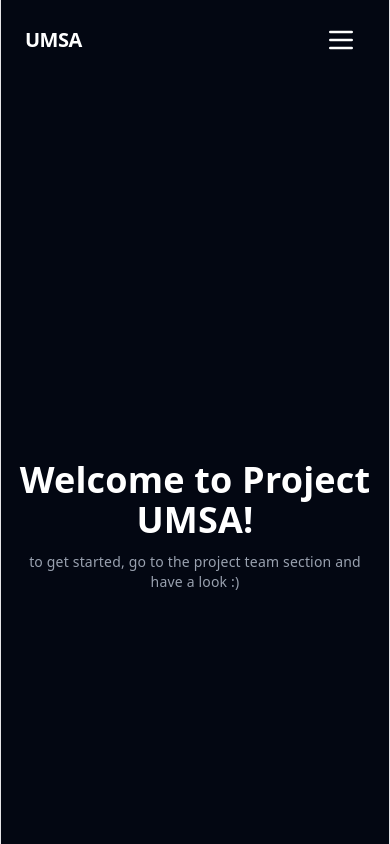
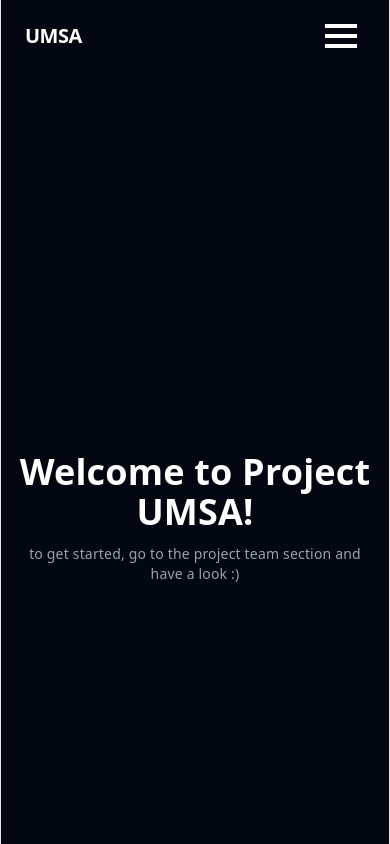
Before and after one commit to UoaWDCC/umsa, a React (Vite) app in the folder client/: page / in a window 390 px wide. Shown: the top 844 px of the page. Built offline with nearby package versions, Linux system fonts and the light colour scheme.

Commit message:
style: animatied dropdown button

```diff
--- a/client/src/components/Navbar.tsx
+++ b/client/src/components/Navbar.tsx
@@ -1,5 +1,6 @@
 import { Link, NavLink } from 'react-router-dom';
 import { useState } from 'react';
+import { motion } from 'motion/react';
 
 export default function Navbar() {
 
@@ -31,16 +32,31 @@ export default function Navbar() {
         <NavLink to="/sign-up" className={linkClass}>Sign Up</NavLink>
       </div>
 
-
-
       {/* shows on small screens only (is hidden once screen size is big) */}
       <div className="md:hidden">
-        <button onClick={toggleDropdown} className="block lg:hidden p-2 text-white">
-          {/* hamburger icon */}
-          <svg className="w-8 h-8" fill="none" stroke="currentColor" viewBox="0 0 24 24" xmlns="http://w3.org">
-            <path strokeLinecap="round" strokeLinejoin="round" strokeWidth={2} d="M4 6h16M4 12h16M4 18h16"></path>
-          </svg>
+        <motion.div initial={{ opacity: 0, scale: 0.5 }} animate={{ opacity: 1, scale: 1 }} transition={{ duration: 0.5 }}>
+        <button onClick={toggleDropdown} className="flex flex-col gap-1.5 lg:hidden p-2 text-white">
+
+          {/* top line  */}
+          <motion.span
+          animate={isOpen ? { rotate: 45, y: 8 } : { rotate: 0, y: 0 }}
+          className="w-8 h-1 bg-white block transition-colors"
+          />
+
+          {/* middle Line */}
+          <motion.span
+            animate={isOpen ? { opacity: 0 } : { opacity: 1 }}
+            className="w-8 h-1 bg-white block transition-colors"
+          />
+
+          {/* bottom Line */}
+          <motion.span
+            animate={isOpen ? { rotate: -45, y: -12 } : { rotate: 0, y: 0 }}
+            className="w-8 h-1 bg-white block transition-colors"
+          />
+
         </button>
+        </motion.div>
       </div>
       </div>
 
--- a/package.json
+++ b/package.json
@@ -21,7 +21,9 @@
   },
   "dependencies": {
     "@eslint/js": "^9.39.4",
+    "flag": "^5.0.1",
     "globals": "^17.4.0",
+    "motion": "^12.38.0",
     "react-router-hash-link": "^2.4.3",
     "typescript-eslint": "^8.58.1"
   }
```
Also changed, not shown: 1 other file (tests, documents, lock files or other folders).
